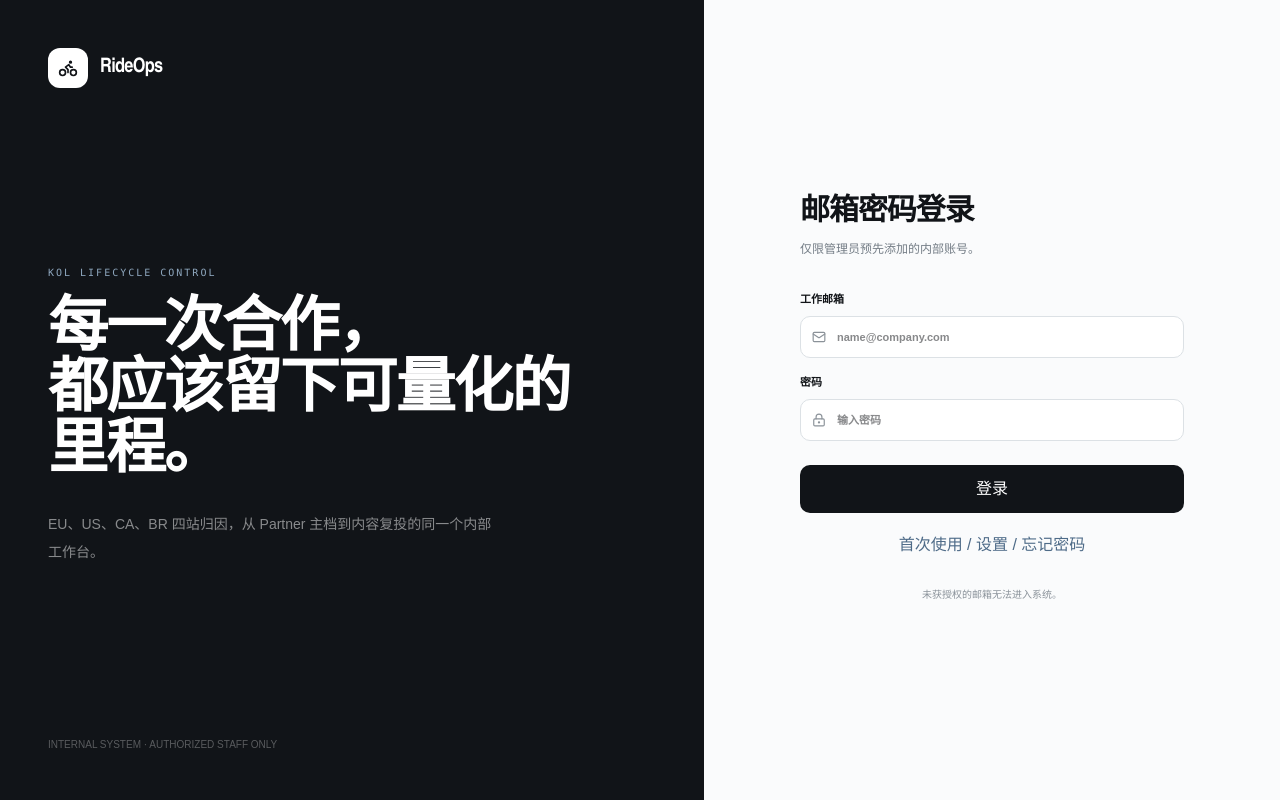
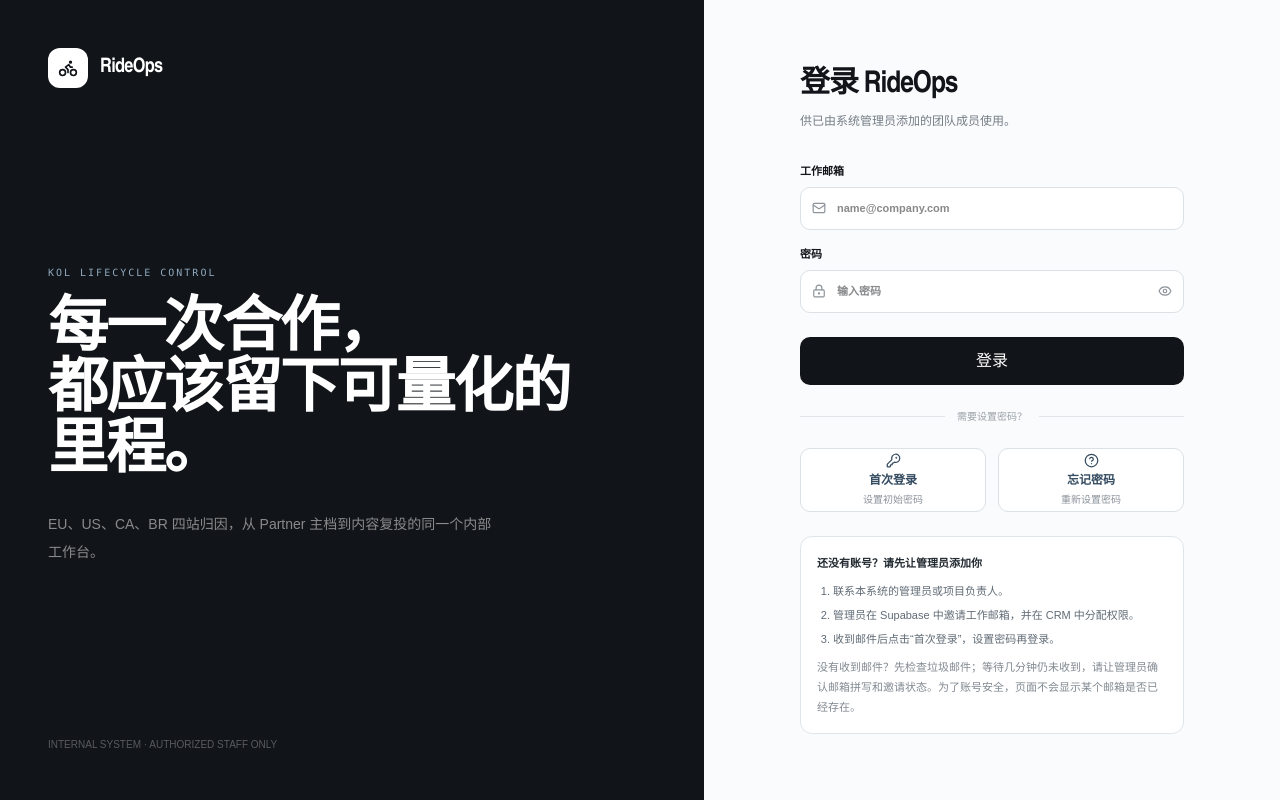
Before and after one commit to ilovekuma-riki/ebike-kol-crm, a Next.js app: page /login in a window 1280 px wide. Built offline with nearby package versions, Linux system fonts and the light colour scheme.

Commit message:
fix: improve login and password setup flow

```diff
--- a/src/app/login/page.tsx
+++ b/src/app/login/page.tsx
@@ -1,21 +1,21 @@
 "use client";
 
-import { FormEvent, useState } from "react";
-import { Bike, LoaderCircle, Mail, LockKeyhole } from "lucide-react";
+import { FormEvent, useRef, useState } from "react";
+import { Bike, CircleHelp, Eye, EyeOff, KeyRound, LoaderCircle, LockKeyhole, Mail } from "lucide-react";
 import { createClient } from "@/lib/supabase/client";
 
+type PasswordMailPurpose = "first-use" | "forgot";
+
 export default function Login() {
+  const emailRef = useRef<HTMLInputElement>(null);
   const [loading, setLoading] = useState(false);
-  const [resetLoading, setResetLoading] = useState(false);
+  const [mailPurpose, setMailPurpose] = useState<PasswordMailPurpose | null>(null);
+  const [showPassword, setShowPassword] = useState(false);
   const [error, setError] = useState(() => {
     if (typeof window === "undefined") return "";
     const reason = new URLSearchParams(window.location.search).get("error");
-    if (reason === "auth_not_configured") {
-      return "线上认证尚未配置，请联系管理员完成 Supabase 环境变量设置。";
-    }
-    if (reason === "invalid_or_expired_link") {
-      return "设置密码链接无效或已过期，请重新发送。";
-    }
+    if (reason === "auth_not_configured") return "线上认证尚未配置，请联系系统管理员检查 Supabase 环境变量。";
+    if (reason === "invalid_or_expired_link") return "这个密码设置链接无效或已过期。请在下方重新申请一封邮件。";
     return "";
   });
   const [notice, setNotice] = useState("");
@@ -25,7 +25,6 @@
     setLoading(true);
     setError("");
     setNotice("");
-
     const data = new FormData(event.currentTarget);
     const email = String(data.get("email")).trim();
     const password = String(data.get("password"));
@@ -37,38 +36,36 @@
       window.location.assign(next);
     } catch (cause) {
       const message = cause instanceof Error ? cause.message : "登录失败";
-      setError(
-        message.toLowerCase().includes("invalid login credentials")
-          ? "邮箱或密码错误。首次使用或忘记密码，请点击下方“设置 / 忘记密码”。"
-          : message,
-      );
+      setError(message.toLowerCase().includes("invalid login credentials")
+        ? "邮箱或密码不正确。如果还没设置过密码，请选择“首次登录”；如果忘记密码，请选择“忘记密码”。"
+        : message);
     } finally {
       setLoading(false);
     }
   }
 
-  async function sendReset() {
-    const input = document.querySelector<HTMLInputElement>('input[name="email"]');
-    const email = input?.value.trim();
+  async function sendPasswordMail(purpose: PasswordMailPurpose) {
+    const email = emailRef.current?.value.trim();
     if (!email) {
-      setError("请先填写工作邮箱。" );
+      setError("请先在上方填写你的工作邮箱。");
+      emailRef.current?.focus();
       return;
     }
-
-    setResetLoading(true);
+    setMailPurpose(purpose);
     setError("");
     setNotice("");
-
     try {
       const { error: resetError } = await createClient().auth.resetPasswordForEmail(email, {
         redirectTo: `${location.origin}/auth/callback?next=${encodeURIComponent("/reset-password")}`,
       });
       if (resetError) throw resetError;
-      setNotice("设置密码邮件已发送。请只打开最新一封邮件中的链接。" );
+      setNotice(purpose === "first-use"
+        ? "申请已提交。只有管理员已创建并授权的邮箱才会收到邮件，请检查收件箱和垃圾邮件。"
+        : "申请已提交。如果这是系统中的有效账号，你会收到重设密码邮件，请只打开最新一封。");
     } catch (cause) {
-      setError(cause instanceof Error ? cause.message : "设置密码邮件发送失败");
+      setError(cause instanceof Error ? cause.message : "密码设置邮件发送失败，请稍后重试");
     } finally {
-      setResetLoading(false);
+      setMailPurpose(null);
     }
   }
 
@@ -87,40 +84,61 @@
         <span className="text-[10px] text-white/30">INTERNAL SYSTEM · AUTHORIZED STAFF ONLY</span>
       </section>
 
-      <section className="grid place-items-center bg-[#fafbfc] p-6">
-        <form onSubmit={submit} className="w-full max-w-sm">
+      <section className="grid place-items-center bg-[#fafbfc] p-6 py-10">
+        <div className="w-full max-w-sm">
+          <form onSubmit={submit}>
             <span className="mb-8 grid size-10 place-items-center rounded-xl bg-[#111418] text-white lg:hidden"><Bike size={20} /></span>
-          <h2 className="font-display text-3xl font-semibold">邮箱密码登录</h2>
-          <p className="mt-2 text-xs leading-5 text-[#747d86]">仅限管理员预先添加的内部账号。</p>
+            <h2 className="font-display text-3xl font-semibold">登录 RideOps</h2>
+            <p className="mt-2 text-xs leading-5 text-[#747d86]">供已由系统管理员添加的团队成员使用。</p>
 
             <label className="mt-8 block text-[11px] font-semibold">工作邮箱
               <div className="relative mt-2">
                 <Mail size={14} className="absolute left-3 top-1/2 -translate-y-1/2 text-[#8b9299]" />
-              <input name="email" type="email" required autoComplete="email" className="w-full rounded-[10px] border border-[#dce1e5] bg-white py-3 pl-9 pr-3 text-xs" placeholder="name@company.com" />
+                <input ref={emailRef} name="email" type="email" required autoComplete="email" className="w-full rounded-[10px] border border-[#dce1e5] bg-white py-3 pl-9 pr-3 text-xs outline-none focus:border-[#7f95aa] focus:ring-2 focus:ring-[#dce7f0]" placeholder="name@company.com" />
               </div>
             </label>
 
             <label className="mt-4 block text-[11px] font-semibold">密码
               <div className="relative mt-2">
                 <LockKeyhole size={14} className="absolute left-3 top-1/2 -translate-y-1/2 text-[#8b9299]" />
-              <input name="password" type="password" required autoComplete="current-password" className="w-full rounded-[10px] border border-[#dce1e5] bg-white py-3 pl-9 pr-3 text-xs" placeholder="输入密码" />
+                <input name="password" type={showPassword ? "text" : "password"} required autoComplete="current-password" className="w-full rounded-[10px] border border-[#dce1e5] bg-white py-3 pl-9 pr-10 text-xs outline-none focus:border-[#7f95aa] focus:ring-2 focus:ring-[#dce7f0]" placeholder="输入密码" />
+                <button type="button" onClick={() => setShowPassword((value) => !value)} className="absolute right-3 top-1/2 -translate-y-1/2 text-[#8b9299] hover:text-[#344b60]" aria-label={showPassword ? "隐藏密码" : "显示密码"}>
+                  {showPassword ? <EyeOff size={14} /> : <Eye size={14} />}
+                </button>
               </div>
             </label>
 
-          {error && <p className="mt-3 rounded-lg bg-[#f6e5e3] p-3 text-[11px] text-[#a2453f]">{error}</p>}
-          {notice && <p className="mt-3 rounded-lg bg-[#edf3f7] p-3 text-[11px] text-[#344b60]">{notice}</p>}
+            {error && <p role="alert" className="mt-3 rounded-lg bg-[#f6e5e3] p-3 text-[11px] leading-5 text-[#a2453f]">{error}</p>}
+            {notice && <p role="status" className="mt-3 rounded-lg bg-[#edf3f7] p-3 text-[11px] leading-5 text-[#344b60]">{notice}</p>}
 
-          <button disabled={loading} className="mt-6 flex w-full items-center justify-center gap-2 rounded-[10px] bg-[#111418] py-3 text-xs font-bold text-white disabled:opacity-60">
+            <button disabled={loading || mailPurpose !== null} className="mt-6 flex w-full items-center justify-center gap-2 rounded-[10px] bg-[#111418] py-3 text-xs font-bold text-white disabled:opacity-60">
               {loading && <LoaderCircle className="animate-spin" size={14} />}
               {loading ? "正在登录…" : "登录"}
             </button>
+          </form>
 
-          <button type="button" disabled={resetLoading} onClick={sendReset} className="mt-3 w-full py-2 text-xs font-semibold text-[#4e6b88] disabled:opacity-50">
-            {resetLoading ? "正在发送…" : "首次使用 / 设置 / 忘记密码"}
+          <div className="my-6 flex items-center gap-3 text-[10px] text-[#9aa1a8] before:h-px before:flex-1 before:bg-[#e2e6e9] after:h-px after:flex-1 after:bg-[#e2e6e9]">需要设置密码？</div>
+          <div className="grid grid-cols-2 gap-3">
+            <button type="button" disabled={mailPurpose !== null || loading} onClick={() => sendPasswordMail("first-use")} className="flex min-h-16 flex-col items-center justify-center gap-1 rounded-[10px] border border-[#dce1e5] bg-white px-3 text-[#344b60] hover:border-[#aebdca] disabled:opacity-50">
+              {mailPurpose === "first-use" ? <LoaderCircle className="animate-spin" size={15} /> : <KeyRound size={15} />}
+              <span className="text-xs font-semibold">首次登录</span><span className="text-[10px] text-[#8a929a]">设置初始密码</span>
             </button>
+            <button type="button" disabled={mailPurpose !== null || loading} onClick={() => sendPasswordMail("forgot")} className="flex min-h-16 flex-col items-center justify-center gap-1 rounded-[10px] border border-[#dce1e5] bg-white px-3 text-[#344b60] hover:border-[#aebdca] disabled:opacity-50">
+              {mailPurpose === "forgot" ? <LoaderCircle className="animate-spin" size={15} /> : <CircleHelp size={15} />}
+              <span className="text-xs font-semibold">忘记密码</span><span className="text-[10px] text-[#8a929a]">重新设置密码</span>
+            </button>
+          </div>
 
-          <p className="mt-5 text-center text-[10px] leading-5 text-[#8a929a]">未获授权的邮箱无法进入系统。</p>
-        </form>
+          <aside className="mt-6 rounded-xl border border-[#dfe5e9] bg-white p-4 text-[11px] leading-5 text-[#606b75]">
+            <p className="font-semibold text-[#222a31]">还没有账号？请先让管理员添加你</p>
+            <ol className="mt-2 list-decimal space-y-1 pl-4">
+              <li>联系本系统的管理员或项目负责人。</li>
+              <li>管理员在 Supabase 中邀请工作邮箱，并在 CRM 中分配权限。</li>
+              <li>收到邮件后点击“首次登录”，设置密码再登录。</li>
+            </ol>
+            <p className="mt-2 text-[#818991]">没有收到邮件？先检查垃圾邮件；等待几分钟仍未收到，请让管理员确认邮箱拼写和邀请状态。为了账号安全，页面不会显示某个邮箱是否已经存在。</p>
+          </aside>
+        </div>
       </section>
     </main>
   );
--- a/src/app/reset-password/page.tsx
+++ b/src/app/reset-password/page.tsx
@@ -1,19 +1,30 @@
 "use client";
 
+import Link from "next/link";
 import { FormEvent, useState } from "react";
 import { createClient } from "@/lib/supabase/client";
 
 export default function ResetPassword() {
   const [message, setMessage] = useState("");
   const [error, setError] = useState("");
+  const [loading, setLoading] = useState(false);
 
   async function submit(event: FormEvent<HTMLFormElement>) {
     event.preventDefault();
     setError("");
+    setMessage("");
     const data = new FormData(event.currentTarget);
     const password = String(data.get("password"));
+    const confirmation = String(data.get("confirmation"));
 
+    if (password !== confirmation) {
+      setError("两次输入的密码不一致，请重新输入。");
+      return;
+    }
+
+    setLoading(true);
     const { error: updateError } = await createClient().auth.updateUser({ password });
+    setLoading(false);
     if (updateError) {
       setError(updateError.message);
       return;
@@ -25,11 +36,17 @@
   return <main className="grid min-h-screen place-items-center bg-[#fafbfc] p-6">
     <form onSubmit={submit} className="w-full max-w-sm rounded-2xl border bg-white p-6">
       <h1 className="text-2xl font-semibold">设置新密码</h1>
-      <p className="mt-2 text-xs text-[#747d86]">设置后即可使用邮箱和密码登录。</p>
-      <input name="password" type="password" minLength={6} required className="mt-6 w-full rounded-lg border p-3 text-sm" placeholder="新密码" />
+      <p className="mt-2 text-xs leading-5 text-[#747d86]">请输入至少 8 位的新密码。保存后即可使用邮箱和新密码登录。</p>
+      <label className="mt-6 block text-xs font-semibold">新密码
+        <input name="password" type="password" minLength={8} required autoComplete="new-password" className="mt-2 w-full rounded-lg border p-3 text-sm" placeholder="至少 8 位" />
+      </label>
+      <label className="mt-4 block text-xs font-semibold">再次输入新密码
+        <input name="confirmation" type="password" minLength={8} required autoComplete="new-password" className="mt-2 w-full rounded-lg border p-3 text-sm" placeholder="再次输入" />
+      </label>
       {error && <p className="mt-3 text-xs text-red-600">{error}</p>}
       {message && <p className="mt-3 text-xs text-green-700">{message}</p>}
-      <button className="mt-5 w-full rounded-lg bg-[#111418] py-3 text-sm text-white">保存密码</button>
+      <button disabled={loading || Boolean(message)} className="mt-5 w-full rounded-lg bg-[#111418] py-3 text-sm text-white disabled:opacity-60">{loading ? "正在保存…" : "保存新密码"}</button>
+      {message && <Link href="/login" className="mt-3 block w-full rounded-lg border py-3 text-center text-sm font-semibold text-[#344b60]">返回登录</Link>}
     </form>
   </main>;
 }
```
Lines whose indentation alone changed are shown as unchanged.
